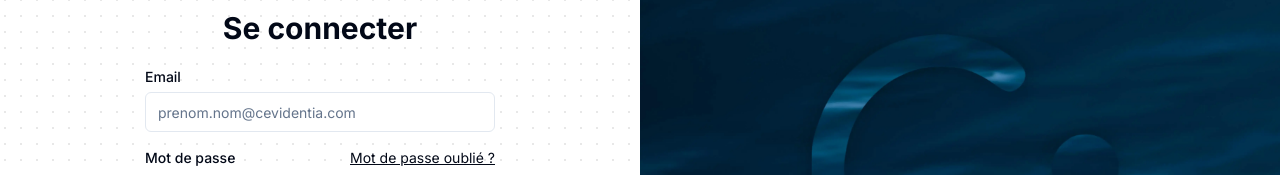
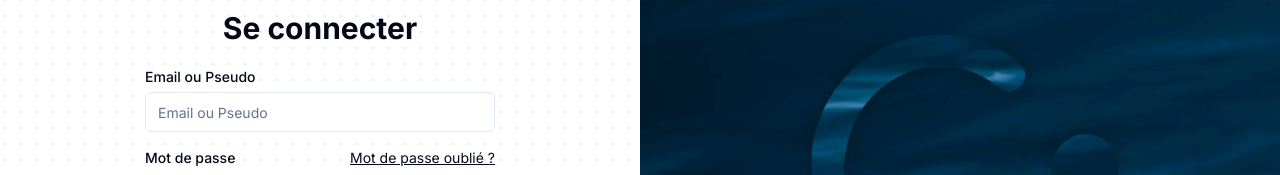
Before and after one commit to AmineAffif/qui-veut-gagner-un-bv, a Next.js app: page /users/login in a window 1280 px wide. Shown: the part 229-404 px from the top of the page. Built offline with nearby package versions, Linux system fonts and the light colour scheme.

Commit message:
login with username

```diff
--- a/app/users/login/page.tsx
+++ b/app/users/login/page.tsx
@@ -12,21 +12,19 @@ import {
   FormikProps,
   FormikErrors,
 } from "formik";
-import isEmail from "validator/lib/isEmail";
 import { Button } from "@/components/ui/button";
 import { Input } from "@/components/ui/input";
 import { Label } from "@/components/ui/label";
 import { useAuth } from "@/context/AuthContext";
 
 interface LoginFormValues {
-  email: string;
+  login: string;
   password: string;
 }
 
 const validate = (values: LoginFormValues): FormikErrors<LoginFormValues> => {
   const errors: FormikErrors<LoginFormValues> = {};
-  if (!values.email) errors.email = "L'email est requis";
-  else if (!isEmail(values.email)) errors.email = "Cet email n'est pas valide";
+  if (!values.login) errors.login = "L'email ou le pseudo est requis";
   if (!values.password) errors.password = "Le mot de passe est requis";
   return errors;
 };
@@ -41,7 +39,7 @@ const login = async (values: LoginFormValues) => {
       },
       body: JSON.stringify({ user: values }),
       credentials: "include",
-    },
+    }
   );
 
   if (!response.ok) {
@@ -49,7 +47,7 @@ const login = async (values: LoginFormValues) => {
     try {
       const data = await response.text();
       if (data === "Invalid Email or password.") {
-        error = "Email ou mot de passe invalide";
+        error = "Email, pseudo ou mot de passe invalide";
       }
     } catch (e) {
       // Si la réponse n'est pas un texte valide, on garde le message d'erreur par défaut
@@ -66,7 +64,7 @@ export default function LoginPage() {
 
   const handleSubmit: FormikConfig<LoginFormValues>["onSubmit"] = async (
     values,
-    { setSubmitting, setStatus },
+    { setSubmitting, setStatus }
   ) => {
     try {
       setSubmitting(true);
@@ -91,19 +89,19 @@ export default function LoginPage() {
             <h1 className="text-3xl font-bold">Se connecter</h1>
           </div>
           <Formik
-            initialValues={{ email: "", password: "" }}
+            initialValues={{ login: "", password: "" }}
             validate={validate}
             onSubmit={handleSubmit}
           >
             {({ isSubmitting, status }: FormikProps<LoginFormValues>) => (
               <Form className="grid gap-4">
                 <div className="grid gap-2">
-                  <Label htmlFor="email">Email</Label>
+                  <Label htmlFor="login">Email ou Pseudo</Label>
                   <Field
-                    id="email"
-                    name="email"
-                    type="email"
-                    placeholder="prenom.nom@cevidentia.com"
+                    id="login"
+                    name="login"
+                    type="text"
+                    placeholder="Email ou Pseudo"
                     required
                     as={Input}
                   />
--- a/app/users/register/page.tsx
+++ b/app/users/register/page.tsx
@@ -24,6 +24,7 @@ import { Label } from "@/components/ui/label";
 import { useAuth } from "@/context/AuthContext";
 
 interface RegisterFormValues {
+  username: string;
   first_name: string;
   last_name: string;
   email: string;
@@ -31,9 +32,10 @@ interface RegisterFormValues {
 }
 
 const validate = (
-  values: RegisterFormValues,
+  values: RegisterFormValues
 ): FormikErrors<RegisterFormValues> => {
   const errors: FormikErrors<RegisterFormValues> = {};
+  if (!values.username) errors.username = "Le pseudo est requis";
   if (!values.first_name) errors.first_name = "Le prénom est requis";
   if (!values.last_name) errors.last_name = "Le nom est requis";
   if (!values.email) errors.email = "L'email est requis";
@@ -66,7 +68,7 @@ export default function RegisterPage() {
 
   const handleSubmit: FormikConfig<RegisterFormValues>["onSubmit"] = async (
     values,
-    { setSubmitting, setStatus },
+    { setSubmitting, setStatus }
   ) => {
     try {
       setSubmitting(true);
@@ -92,6 +94,7 @@ export default function RegisterPage() {
         <CardContent>
           <Formik
             initialValues={{
+              username: "",
               first_name: "",
               last_name: "",
               email: "",
@@ -102,6 +105,16 @@ export default function RegisterPage() {
           >
             {({ isSubmitting, status }: FormikProps<RegisterFormValues>) => (
               <Form className="grid gap-4">
+                <div className="grid gap-2">
+                  <Label htmlFor="username">Pseudo</Label>
+                  <Field
+                    id="username"
+                    name="username"
+                    placeholder="Pseudo"
+                    required
+                    as={Input}
+                  />
+                </div>
                 <div className="grid grid-cols-2 gap-4">
                   <div className="grid gap-2">
                     <Label htmlFor="first_name">Prénom</Label>
--- a/components/privateRoute.tsx
+++ b/components/privateRoute.tsx
@@ -3,22 +3,30 @@
 import React, { useEffect } from "react";
 import { useRouter } from "next/navigation";
 import { useAuth } from "@/context/AuthContext";
+import Lottie from "lottie-react";
+import loadingC from "public/loading_c.json";
 
 const PrivateRoute = ({ children }: { children: React.ReactNode }) => {
-  const { isAuthenticated } = useAuth();
+  const { isAuthenticated, loading } = useAuth();
   const router = useRouter();
 
   useEffect(() => {
-    if (!isAuthenticated) {
+    if (!loading && !isAuthenticated) {
       router.push("/users/login");
     }
-  }, [isAuthenticated, router]);
+  }, [isAuthenticated, loading, router]);
 
-  if (!isAuthenticated) {
-    return null; // ou un spinner de chargement si vous préférez
+  if (loading) {
+    return (
+      <div className="p-6 pt-20 flex flex-col justify-center items-center h-screen">
+        <div className="w-20 h-20">
+          <Lottie animationData={loadingC} loop={true} />
+        </div>
+      </div>
+    );
   }
 
-  return children;
+  return isAuthenticated ? children : null;
 };
 
 export default PrivateRoute;
--- a/package.json
+++ b/package.json
@@ -26,7 +26,9 @@
     "lottie-react": "^2.4.0",
     "lucide-react": "^0.379.0",
     "mini-svg-data-uri": "^1.4.4",
+    "mjml": "^4.15.3",
     "next": "14.2.3",
+    "punycode": "^2.3.1",
     "react": "^18",
     "react-day-picker": "^8.10.1",
     "react-dom": "^18",
```
